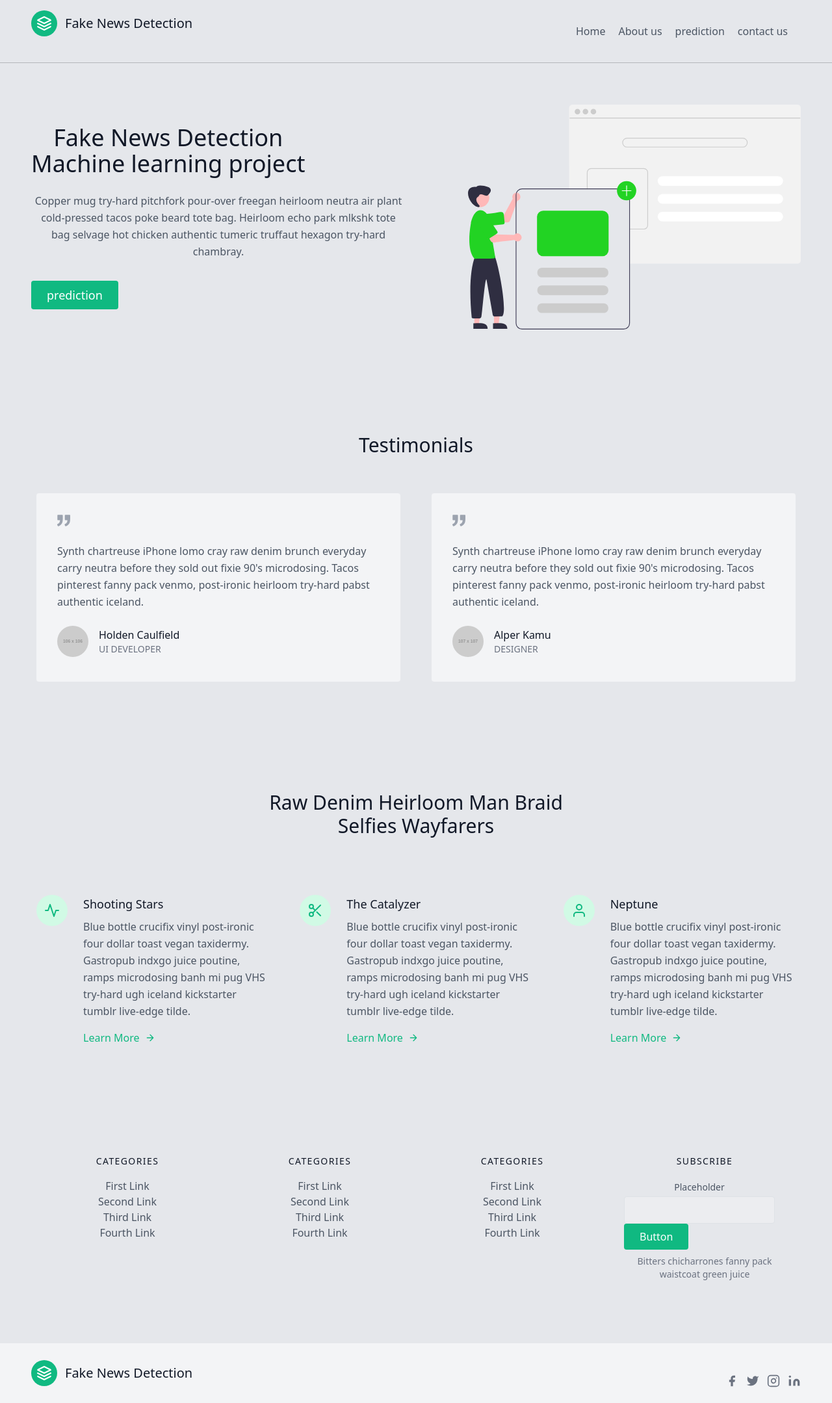
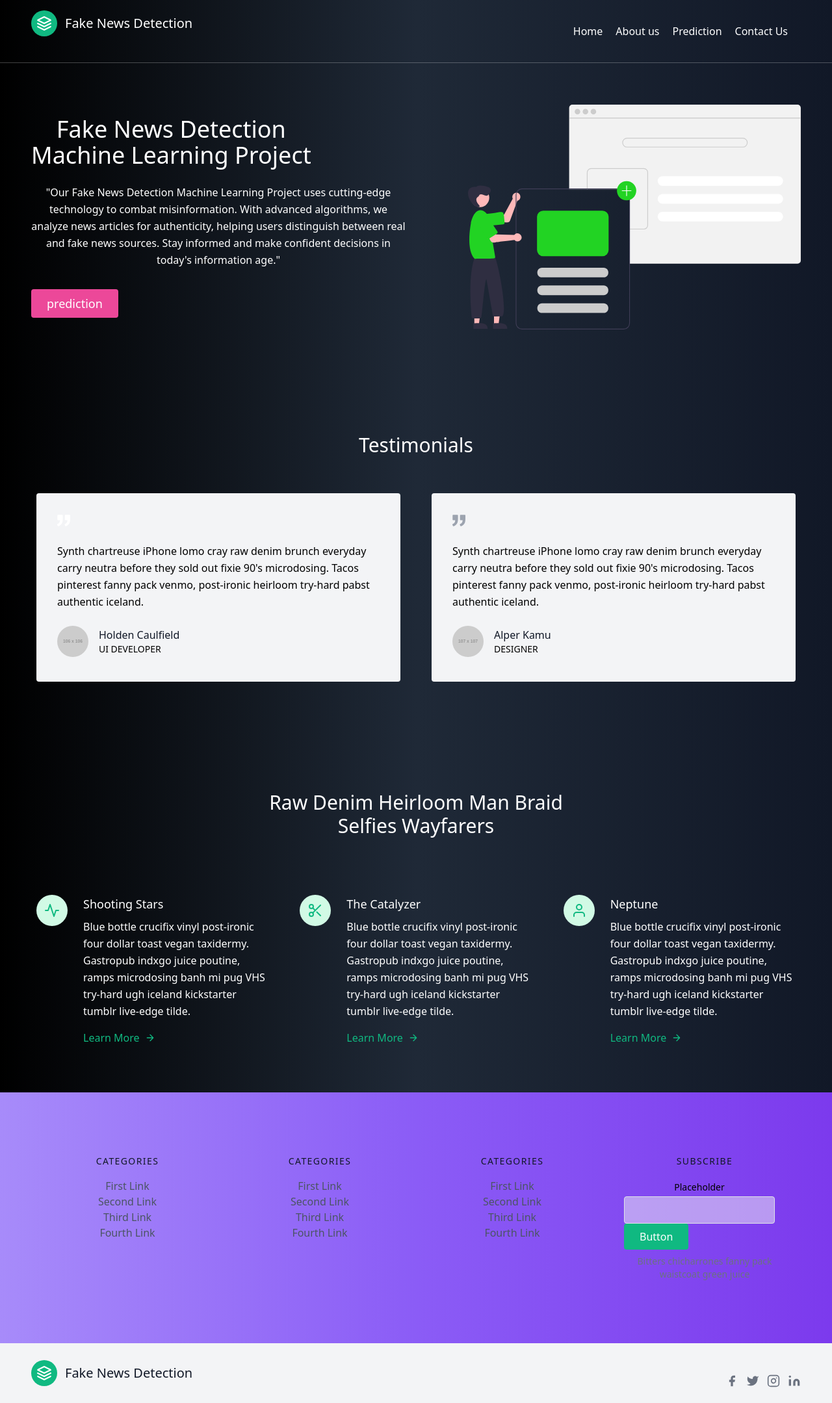
Before and after one commit to krianisha/fakenews, a Flask app: page / in a window 1280 px wide. Shown: the whole page at 65% size. Run offline with Flask 2, Linux system fonts and the light colour scheme; grey boxes labelled with a size stand in for pictures from a placeholder-image service; parts of the project's set-up code (start-up, migrations or seed data) failed here and were passed over; some libraries are stand-ins or nearby versions.

Commit message:
Update index.html

```diff
--- a/templates/index.html
+++ b/templates/index.html
@@ -11,32 +11,33 @@
 
     <title>Fake News Detection</title>
   </head>
-  <body class="bg-gray-200">
-    <header class="text-gray-600 body-font -my-8">
+  <body class="bg-gradient-to-r from-black via-gray-800 to-gray-900 text-white font-sans">
+    <header class="text-white body-font -my-8">
         <div class="container mx-auto flex flex-wrap p-5 flex-col md:flex-row items-center">
           <a class="flex title-font font-medium items-center text-gray-900 mb-4 md:mb-0">
             <svg xmlns="http://www.w3.org/2000/svg" fill="none" stroke="currentColor" stroke-linecap="round" stroke-linejoin="round" stroke-width="2" class="w-10 h-10 text-white p-2 bg-green-500 rounded-full" viewBox="0 0 24 24">
               <path d="M12 2L2 7l10 5 10-5-10-5zM2 17l10 5 10-5M2 12l10 5 10-5"></path>
             </svg>
-            <span class="ml-3 text-xl">Fake News Detection</span>
+            <span class="ml-3 text-xl text-white">Fake News Detection</span>
           </a>
           <nav class="md:ml-auto flex flex-wrap items-center text-base justify-center">
-            <a href="/" class="mr-5 hover:text-gray-900">Home</a>
-            <a class="mr-5 hover:text-gray-900">About us</a>
-            <a href="/prediction" class="mr-5 hover:text-gray-900">prediction</a>
-            <a class="mr-5 hover:text-gray-900">contact us</a>
+            <a href="/" class="mr-5 hover:text-blue-400 hover:font-bold hover:text-xl hover:cursor-pointer">Home</a>
+
+            <a href="/" class="mr-5 hover:text-blue-400 hover:font-bold hover:text-xl hover:cursor-pointer">About us</a>
+            <a href="/prediction" class="mr-5 hover:text-blue-400 hover:font-bold hover:text-xl hover:cursor-pointer">Prediction</a>
+            <a href="/" class="mr-5 hover:text-blue-400 hover:font-bold hover:text-xl hover:cursor-pointer">Contact Us</a>
           </nav>
         </div>
       </header><hr>
-      <section class="text-gray-600 body-font -my-8">
+      <section class="text-white body-font -my-8">
         <div class="container mx-auto flex px-5 py-24 md:flex-row flex-col items-center">
           <div class="lg:flex-grow md:w-1/2 lg:pr-24 md:pr-16 flex flex-col md:items-start md:text-left mb-16 md:mb-0 items-center text-center">
-            <h1 class="title-font sm:text-4xl text-3xl mb-4 font-medium text-gray-900">Fake News Detection
-              <br class="hidden lg:inline-block">Machine learning project
+            <h1 class="title-font sm:text-4xl text-3xl mb-4 font-medium text-white">Fake News Detection
+              <br class="hidden lg:inline-block">Machine Learning Project
             </h1>
-            <p class="mb-8 leading-relaxed">Copper mug try-hard pitchfork pour-over freegan heirloom neutra air plant cold-pressed tacos poke beard tote bag. Heirloom echo park mlkshk tote bag selvage hot chicken authentic tumeric truffaut hexagon try-hard chambray.</p>
+            <p class="mb-8 leading-relaxed">"Our Fake News Detection Machine Learning Project uses cutting-edge technology to combat misinformation. With advanced algorithms, we analyze news articles for authenticity, helping users distinguish between real and fake news sources. Stay informed and make confident decisions in today's information age."</p>
             <div class="flex justify-center">
-              <a href="/prediction"><button class="inline-flex text-white bg-green-500 border-0 py-2 px-6 focus:outline-none hover:bg-green-600 rounded text-lg">prediction</button></a>
+              <a href="/prediction"><button class="inline-flex text-white bg-pink-500 border-0 py-2 px-6 focus:outline-none hover:bg-pink-600 rounded text-lg">prediction</button></a>
 
             </div>
           </div>
@@ -45,21 +46,21 @@
           </div>
         </div>
       </section>
-      <section class="text-gray-600 body-font -my-8">
+      <section class="text-white body-font -my-8">
         <div class="container px-5 py-24 mx-auto">
-          <h1 class="text-3xl font-medium title-font text-gray-900 mb-12 text-center">Testimonials</h1>
+          <h1 class="text-3xl font-medium title-font text-white-900 mb-12 text-center">Testimonials</h1>
           <div class="flex flex-wrap -m-4">
             <div class="p-4 md:w-1/2 w-full">
               <div class="h-full bg-gray-100 p-8 rounded">
-                <svg xmlns="http://www.w3.org/2000/svg" fill="currentColor" class="block w-5 h-5 text-gray-400 mb-4" viewBox="0 0 975.036 975.036">
+                <svg xmlns="http://www.w3.org/2000/svg" fill="currentColor" class="block w-5 h-5 text-black-400 mb-4" viewBox="0 0 975.036 975.036">
                   <path d="M925.036 57.197h-304c-27.6 0-50 22.4-50 50v304c0 27.601 22.4 50 50 50h145.5c-1.9 79.601-20.4 143.3-55.4 191.2-27.6 37.8-69.399 69.1-125.3 93.8-25.7 11.3-36.8 41.7-24.8 67.101l36 76c11.6 24.399 40.3 35.1 65.1 24.399 66.2-28.6 122.101-64.8 167.7-108.8 55.601-53.7 93.7-114.3 114.3-181.9 20.601-67.6 30.9-159.8 30.9-276.8v-239c0-27.599-22.401-50-50-50zM106.036 913.497c65.4-28.5 121-64.699 166.9-108.6 56.1-53.7 94.4-114.1 115-181.2 20.6-67.1 30.899-159.6 30.899-277.5v-239c0-27.6-22.399-50-50-50h-304c-27.6 0-50 22.4-50 50v304c0 27.601 22.4 50 50 50h145.5c-1.9 79.601-20.4 143.3-55.4 191.2-27.6 37.8-69.4 69.1-125.3 93.8-25.7 11.3-36.8 41.7-24.8 67.101l35.9 75.8c11.601 24.399 40.501 35.2 65.301 24.399z"></path>
                 </svg>
-                <p class="leading-relaxed mb-6">Synth chartreuse iPhone lomo cray raw denim brunch everyday carry neutra before they sold out fixie 90's microdosing. Tacos pinterest fanny pack venmo, post-ironic heirloom try-hard pabst authentic iceland.</p>
+                <p class="leading-relaxed mb-6 text-black">Synth chartreuse iPhone lomo cray raw denim brunch everyday carry neutra before they sold out fixie 90's microdosing. Tacos pinterest fanny pack venmo, post-ironic heirloom try-hard pabst authentic iceland.</p>
                 <a class="inline-flex items-center">
                   <img alt="testimonial" src="https://dummyimage.com/106x106" class="w-12 h-12 rounded-full flex-shrink-0 object-cover object-center">
                   <span class="flex-grow flex flex-col pl-4">
                     <span class="title-font font-medium text-gray-900">Holden Caulfield</span>
-                    <span class="text-gray-500 text-sm">UI DEVELOPER</span>
+                    <span class="text-black text-sm">UI DEVELOPER</span>
                   </span>
                 </a>
               </div>
@@ -69,12 +70,12 @@
                 <svg xmlns="http://www.w3.org/2000/svg" fill="currentColor" class="block w-5 h-5 text-gray-400 mb-4" viewBox="0 0 975.036 975.036">
                   <path d="M925.036 57.197h-304c-27.6 0-50 22.4-50 50v304c0 27.601 22.4 50 50 50h145.5c-1.9 79.601-20.4 143.3-55.4 191.2-27.6 37.8-69.399 69.1-125.3 93.8-25.7 11.3-36.8 41.7-24.8 67.101l36 76c11.6 24.399 40.3 35.1 65.1 24.399 66.2-28.6 122.101-64.8 167.7-108.8 55.601-53.7 93.7-114.3 114.3-181.9 20.601-67.6 30.9-159.8 30.9-276.8v-239c0-27.599-22.401-50-50-50zM106.036 913.497c65.4-28.5 121-64.699 166.9-108.6 56.1-53.7 94.4-114.1 115-181.2 20.6-67.1 30.899-159.6 30.899-277.5v-239c0-27.6-22.399-50-50-50h-304c-27.6 0-50 22.4-50 50v304c0 27.601 22.4 50 50 50h145.5c-1.9 79.601-20.4 143.3-55.4 191.2-27.6 37.8-69.4 69.1-125.3 93.8-25.7 11.3-36.8 41.7-24.8 67.101l35.9 75.8c11.601 24.399 40.501 35.2 65.301 24.399z"></path>
                 </svg>
-                <p class="leading-relaxed mb-6">Synth chartreuse iPhone lomo cray raw denim brunch everyday carry neutra before they sold out fixie 90's microdosing. Tacos pinterest fanny pack venmo, post-ironic heirloom try-hard pabst authentic iceland.</p>
+                <p class="leading-relaxed mb-6 text-black">Synth chartreuse iPhone lomo cray raw denim brunch everyday carry neutra before they sold out fixie 90's microdosing. Tacos pinterest fanny pack venmo, post-ironic heirloom try-hard pabst authentic iceland.</p>
                 <a class="inline-flex items-center">
                   <img alt="testimonial" src="https://dummyimage.com/107x107" class="w-12 h-12 rounded-full flex-shrink-0 object-cover object-center">
                   <span class="flex-grow flex flex-col pl-4">
                     <span class="title-font font-medium text-gray-900">Alper Kamu</span>
-                    <span class="text-gray-500 text-sm">DESIGNER</span>
+                    <span class="text-black text-sm">DESIGNER</span>
                   </span>
                 </a>
               </div>
@@ -82,9 +83,9 @@
           </div>
         </div>
       </section>
-      <section class="text-gray-600 body-font -my-8">
+      <section class="text-white body-font -my-8">
         <div class="container px-5 py-24 mx-auto">
-          <h1 class="sm:text-3xl text-2xl font-medium title-font text-center text-gray-900 mb-20">Raw Denim Heirloom Man Braid
+          <h1 class="sm:text-3xl text-2xl font-medium title-font text-center text-white-900 mb-20">Raw Denim Heirloom Man Braid
             <br class="hidden sm:block">Selfies Wayfarers
           </h1>
           <div class="flex flex-wrap sm:-m-4 -mx-4 -mb-10 -mt-4 md:space-y-0 space-y-6">
@@ -95,7 +96,7 @@
                 </svg>
               </div>
               <div class="flex-grow pl-6">
-                <h2 class="text-gray-900 text-lg title-font font-medium mb-2">Shooting Stars</h2>
+                <h2 class="text-white text-lg title-font font-medium mb-2">Shooting Stars</h2>
                 <p class="leading-relaxed text-base">Blue bottle crucifix vinyl post-ironic four dollar toast vegan taxidermy. Gastropub indxgo juice poutine, ramps microdosing banh mi pug VHS try-hard ugh iceland kickstarter tumblr live-edge tilde.</p>
                 <a class="mt-3 text-green-500 inline-flex items-center">Learn More
                   <svg fill="none" stroke="currentColor" stroke-linecap="round" stroke-linejoin="round" stroke-width="2" class="w-4 h-4 ml-2" viewBox="0 0 24 24">
@@ -113,7 +114,7 @@
                 </svg>
               </div>
               <div class="flex-grow pl-6">
-                <h2 class="text-gray-900 text-lg title-font font-medium mb-2">The Catalyzer</h2>
+                <h2 class="text-white text-lg title-font font-medium mb-2">The Catalyzer</h2>
                 <p class="leading-relaxed text-base">Blue bottle crucifix vinyl post-ironic four dollar toast vegan taxidermy. Gastropub indxgo juice poutine, ramps microdosing banh mi pug VHS try-hard ugh iceland kickstarter tumblr live-edge tilde.</p>
                 <a class="mt-3 text-green-500 inline-flex items-center">Learn More
                   <svg fill="none" stroke="currentColor" stroke-linecap="round" stroke-linejoin="round" stroke-width="2" class="w-4 h-4 ml-2" viewBox="0 0 24 24">
@@ -130,7 +131,7 @@
                 </svg>
               </div>
               <div class="flex-grow pl-6">
-                <h2 class="text-gray-900 text-lg title-font font-medium mb-2">Neptune</h2>
+                <h2 class="text-white text-lg title-font font-medium mb-2">Neptune</h2>
                 <p class="leading-relaxed text-base">Blue bottle crucifix vinyl post-ironic four dollar toast vegan taxidermy. Gastropub indxgo juice poutine, ramps microdosing banh mi pug VHS try-hard ugh iceland kickstarter tumblr live-edge tilde.</p>
                 <a class="mt-3 text-green-500 inline-flex items-center">Learn More
                   <svg fill="none" stroke="currentColor" stroke-linecap="round" stroke-linejoin="round" stroke-width="2" class="w-4 h-4 ml-2" viewBox="0 0 24 24">
@@ -142,11 +143,12 @@
           </div>
         </div>
       </section>
-      <footer class="text-gray-600 body-font -my-8">
+      <footer class="text-purple-400 body-font -my-8 bg-gradient-to-r from-purple-400 via-purple-500 to-purple-600">
+
         <div class="container px-5 py-24 mx-auto">
           <div class="flex flex-wrap md:text-left text-center order-first">
             <div class="lg:w-1/4 md:w-1/2 w-full px-4">
-              <h2 class="title-font font-medium text-gray-900 tracking-widest text-sm mb-3">CATEGORIES</h2>
+              <h2 class="title-font font-medium text-gray-900 tracking-widest text-sm mb-3 text-bold">CATEGORIES</h2>
               <nav class="list-none mb-10">
                 <li>
                   <a class="text-gray-600 hover:text-gray-800">First Link</a>
@@ -200,7 +202,7 @@
               <h2 class="title-font font-medium text-gray-900 tracking-widest text-sm mb-3">SUBSCRIBE</h2>
               <div class="flex xl:flex-nowrap md:flex-nowrap lg:flex-wrap flex-wrap justify-center items-end md:justify-start">
                 <div class="relative w-40 sm:w-auto xl:mr-4 lg:mr-0 sm:mr-4 mr-2">
-                  <label for="footer-field" class="leading-7 text-sm text-gray-600">Placeholder</label>
+                  <label for="footer-field" class="leading-7 text-sm text-black">Placeholder</label>
                   <input type="text" id="footer-field" name="footer-field" class="w-full bg-gray-100 bg-opacity-50 rounded border border-gray-300 focus:bg-transparent focus:ring-2 focus:ring-green-200 focus:border-green-500 text-base outline-none text-gray-700 py-1 px-3 leading-8 transition-colors duration-200 ease-in-out">
                 </div>
                 <button class="lg:mt-2 xl:mt-0 flex-shrink-0 inline-flex text-white bg-green-500 border-0 py-2 px-6 focus:outline-none hover:bg-green-600 rounded">Button</button>
@@ -219,7 +221,7 @@
               </svg>
               <span class="ml-3 text-xl">Fake News Detection</span>
             </a>
-            <span class="inline-flex sm:ml-auto sm:mt-0 mt-4 justify-center sm:justify-start">
+            <span class="inline-flex sm:ml-auto sm:mt-0 mt-4 justify-center sm:justify-start ">
               <a class="text-gray-500">
                 <svg fill="currentColor" stroke-linecap="round" stroke-linejoin="round" stroke-width="2" class="w-5 h-5" viewBox="0 0 24 24">
                   <path d="M18 2h-3a5 5 0 00-5 5v3H7v4h3v8h4v-8h3l1-4h-4V7a1 1 0 011-1h3z"></path>
```
